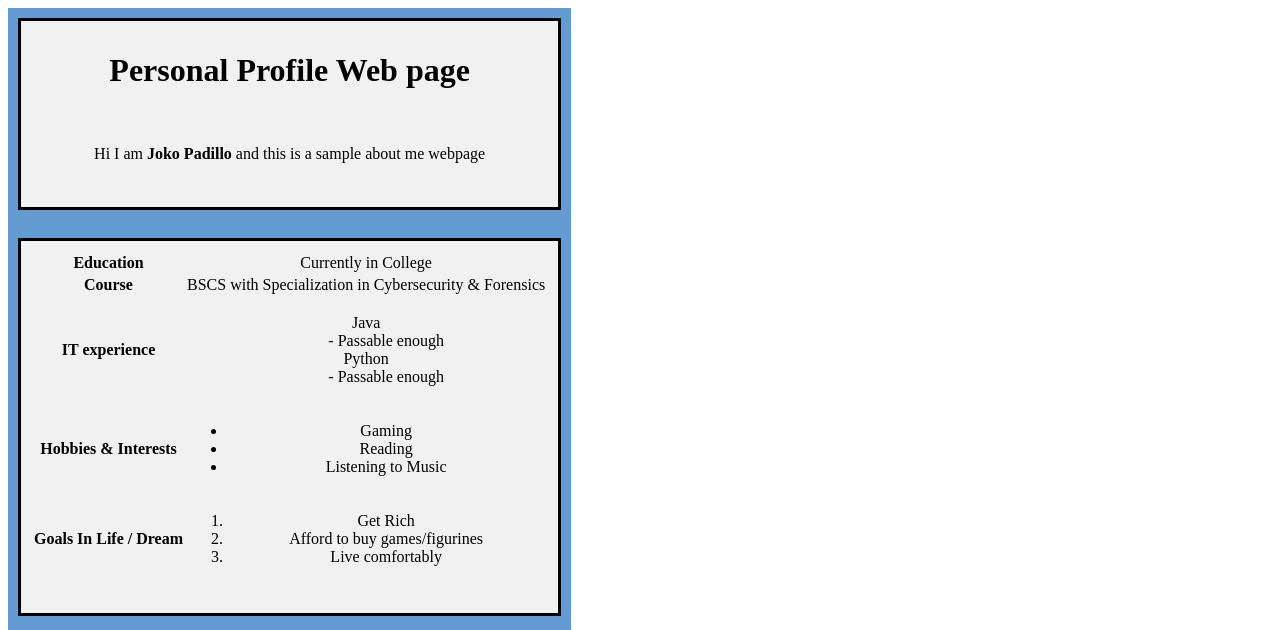
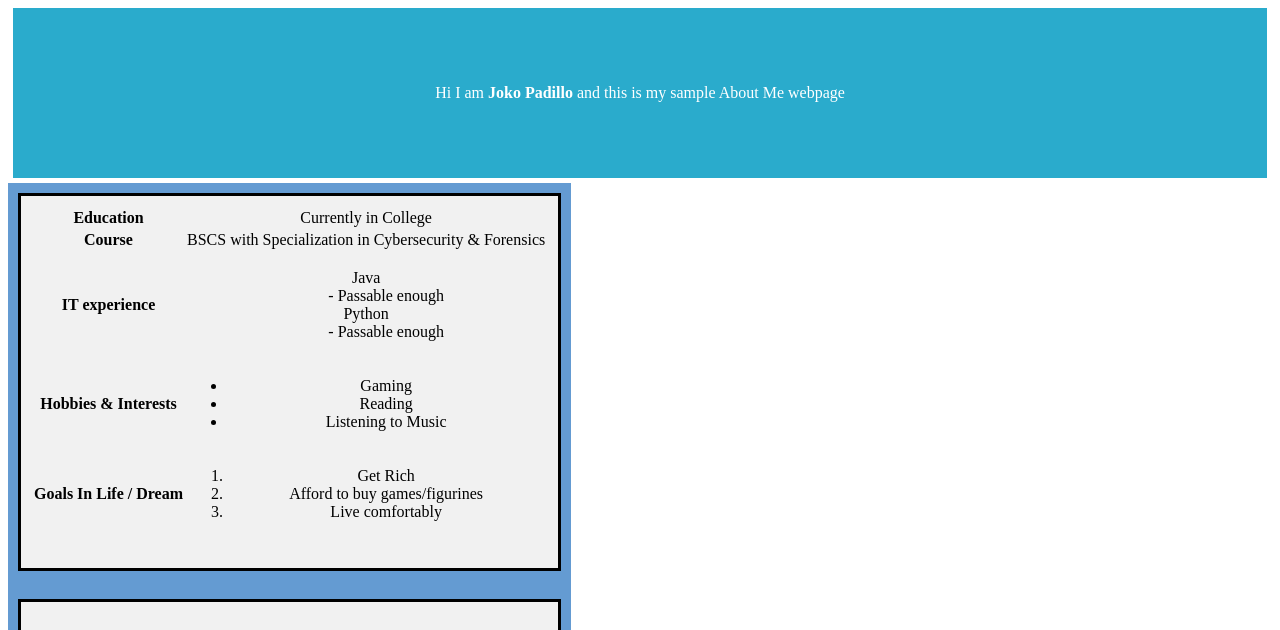
Before and after one commit to JokoPadillo/webprog-CF251-html-lessons, a plain HTML site: page introduction/index.html in a window 1280 px wide. Shown: the top 630 px of the page. Drawn offline with Linux system fonts and the light colour scheme.

Commit message:
Added header element

```diff
--- a/introduction/css/css-grid.css
+++ b/introduction/css/css-grid.css
@@ -1,3 +1,12 @@
+header {
+  padding: 60px;
+  text-align: center;
+  background: #2aabcc;
+  color: white;
+  margin: 5px;
+}
+
+
 .container {
   display: inline-grid;
   grid-template-columns: 1r 2r 2r;
--- a/introduction/index.html
+++ b/introduction/index.html
@@ -11,14 +11,10 @@
 </head>
 
 <body>
+  <header>
+    <p>Hi I am <b>Joko Padillo</b> and this is my sample About Me webpage</p>
+  </header>
 <div class="container">
-<div class="profile">
-<h1 id="HeaderPersonal">Personal Profile Web page </h1>
-<br>
-<p>Hi I am <b>Joko Padillo</b> and this is a sample about me webpage</p>
-<br>
-</div>
-<br>
 <div class="AboutMe">
 <table>
   <tr>
```
